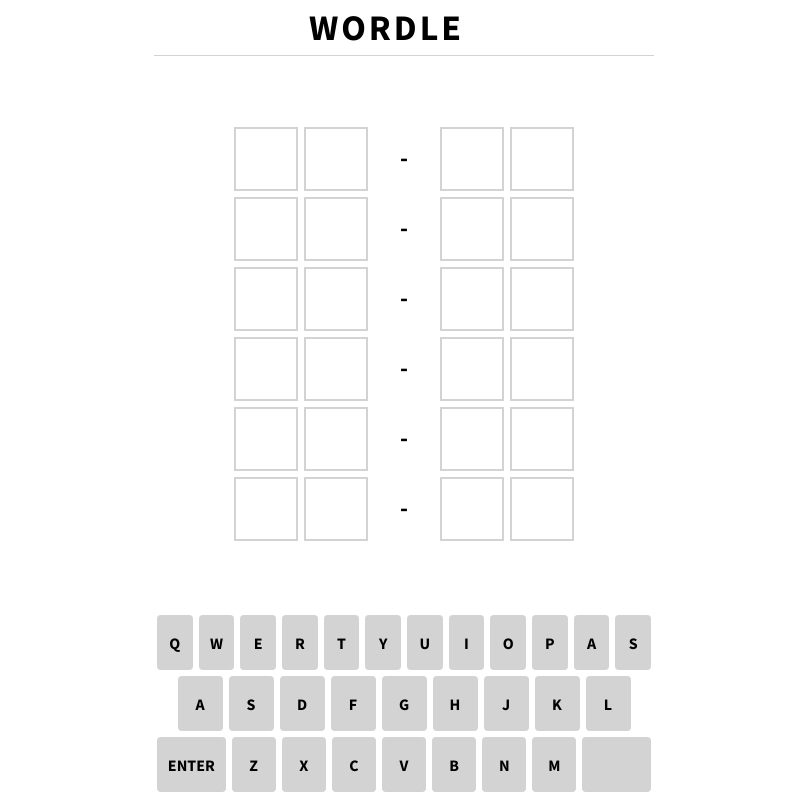
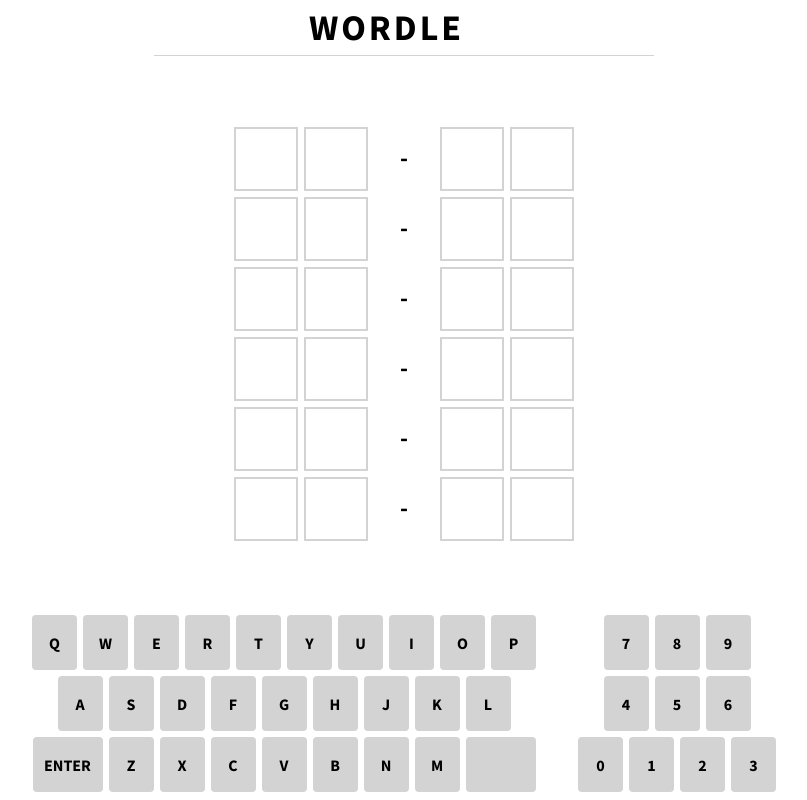
Before and after one commit to e-a-w/star-wars-wordle, a Vue app: page / in a window 1280 px wide. Shown: the whole page, without its empty margins (236-1043 px from the left). Built offline with nearby package versions, Linux system fonts and the light colour scheme.

Commit message:
fix keyboard styles, add numkeys

```diff
--- a/src/components/game/Game.vue
+++ b/src/components/game/Game.vue
@@ -64,13 +64,20 @@
 
   .letter {
     margin: 3px;
-    height: 60px;
-    width: 60px;
+    height: 50px;
+    width: 50px;
     display: flex;
     justify-content: center;
     align-items: center;
     font-weight: 700;
     border: 2px solid var(--light-gray);
+  }
+
+  @media only screen and (min-width: 539px) {
+    .letter {
+      height: 60px;
+      width: 60px;
+    }
   }
 
   .letter.dark {
--- a/src/components/keyboard/Keyboard.vue
+++ b/src/components/keyboard/Keyboard.vue
@@ -1,6 +1,7 @@
 <template>
   <footer>
-    <section v-for="(row, idx) in rows" :key="idx" class="keyboard-row">
+    <section class="alpha-keys">
+      <div v-for="(row, idx) in alphaRows" :key="idx" class="keyboard-row">
         <div
           v-for="key in row"
           :key="key"
@@ -9,6 +10,19 @@
         >
           {{key === 'back' ? '' : key}}
           <font-awesome-icon  v-if="key === 'back'" :icon="['fas', 'backspace']"></font-awesome-icon>
+        </div>
+      </div>
+    </section>
+    <section class="num-keys">
+      <div v-for="(row, idx) in numRows" :key="idx" class="keyboard-row">
+        <div
+          v-for="key in row"
+          :key="key"
+          :class="[keyClass(key), darkMode && 'dark']"
+          @click="handleClick(key)"
+        >
+          {{key}}
+        </div>
       </div>
     </section>
   </footer>
@@ -21,10 +35,15 @@
     name: 'Keyboard',
     data() {
       return {
-        rows: [
-          ['q','w','e','r','t','y','u','i','o','p','a','s'],
+        alphaRows: [
+          ['q','w','e','r','t','y','u','i','o','p'],
           ['a','s','d','f','g','h','j','k','l'],
           ['enter','z','x','c','v','b','n','m','back']
+        ],
+        numRows: [
+          [7, 8, 9],
+          [4, 5, 6],
+          [0, 1, 2, 3],
         ]
       }
     },
@@ -69,10 +88,11 @@
 <style scoped>
   footer {
     width: 95vw;
-    max-width: 500px;
     display: flex;
-    padding-bottom: 5px;
-    flex-direction: column;
+    flex-direction: column-reverse;
+    justify-content: center;
+    gap: .25rem;
+    padding-bottom: 1rem;
   }
 
   .keyboard-row {
@@ -81,9 +101,10 @@
   }
 
   .keyboard-letter {
-    height: 55px;
-    width: 45px;
+    height: 35px;
+    width: 25px;
     margin: 3px;
+    padding: 1px;
     display: flex;
     justify-content: center;
     align-items: center;
@@ -92,6 +113,34 @@
     background: var(--light-gray);
     border-radius: 4px;
     cursor: pointer;
+  }
+
+@media only screen and (min-width: 539px) {
+  footer {
+    flex-direction: row;
+    gap: 1.5rem;
+  }
+}
+
+@media only screen and (min-width: 643px) {
+  footer {
+    padding-bottom: 12px;
+  }
+  .keyboard-letter {
+    height: 45px;
+    width: 35px;
+  }
+}
+
+@media only screen and (min-width: 756px) {
+    footer {
+      padding-bottom: 5px;
+    }
+    .keyboard-letter {
+      padding: 0;
+      height: 55px;
+      width: 45px;
+    }
   }
 
   .keyboard-letter.dark {
```
Lines whose indentation alone changed are shown as unchanged.
